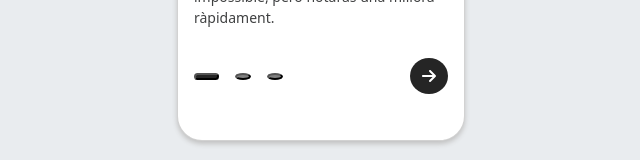
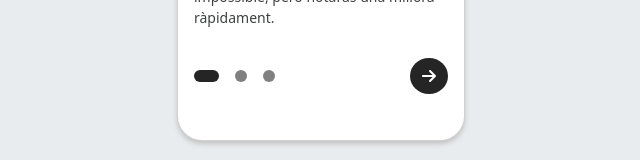
Before and after one commit to pedroaragaoleite/Sprint-5-Angular-I, an Angular app in the folder onBoarding/: page / in a window 1280 px wide. Shown: the part 575-735 px from the top of the page, without its empty margins (319-959 px from the left). Built offline with nearby package versions, Linux system fonts and the light colour scheme.

Commit message:
change bullets css

```diff
--- a/onBoarding/src/app/components/escena/escena.component.scss
+++ b/onBoarding/src/app/components/escena/escena.component.scss
@@ -63,9 +63,10 @@
 
     &_bullet {
         background-color: grey !important;
-        width: 7px !important;
-        height: 7px !important;
+        width: 12px !important;
+        height: 12px !important;
         border-radius: 50% !important;
+        border: none;
     }
 }
 
--- a/onBoarding/src/app/components/escena/escena.component.ts
+++ b/onBoarding/src/app/components/escena/escena.component.ts
@@ -87,8 +87,6 @@ export class EscenaComponent {
   }
 
   bullet(id: number): void {
-    console.log(id);
-
     this.slide = id;
   }
 }
```
